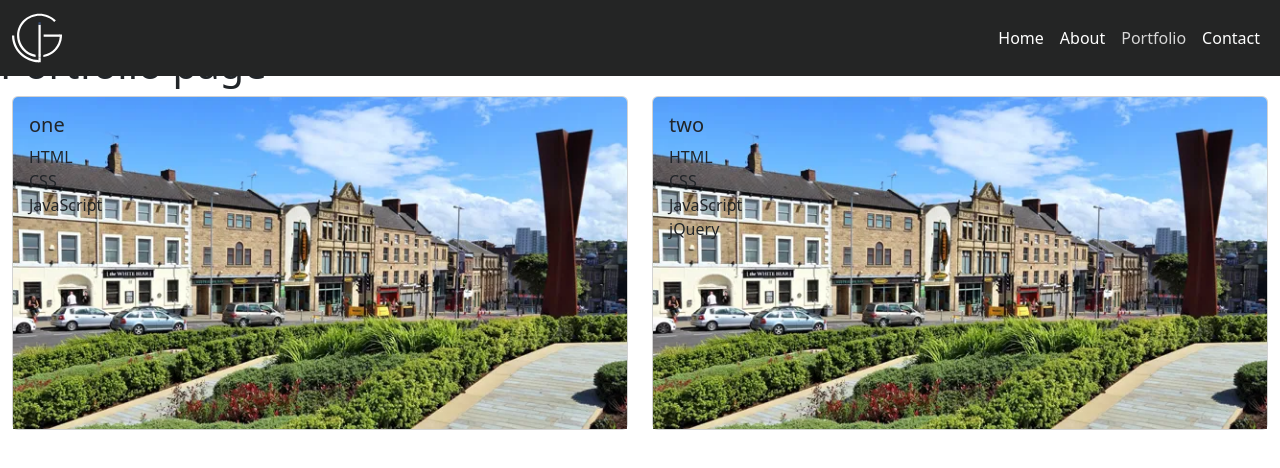
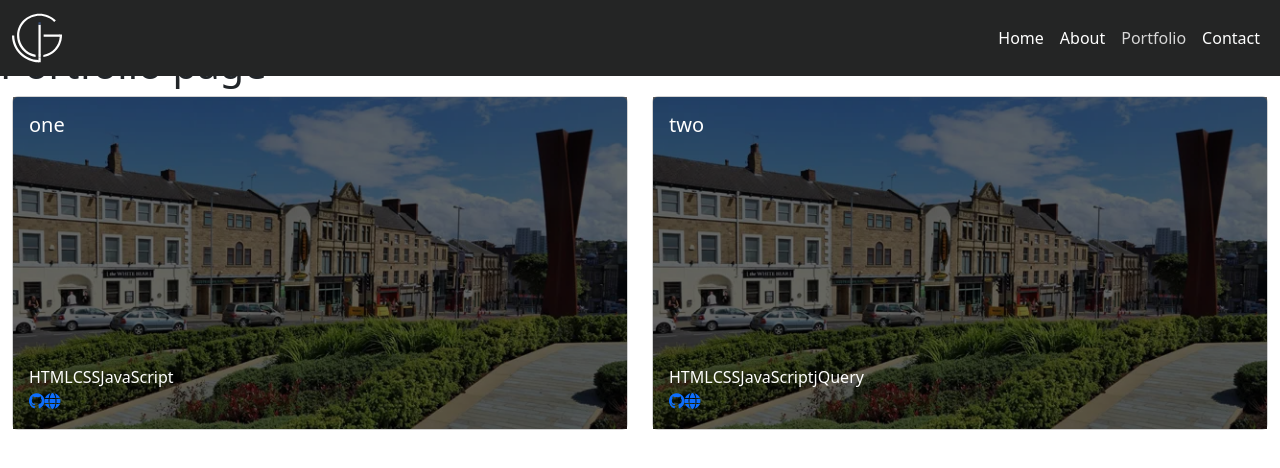
Before and after one commit to Ginjak/Portfolio-With-React, a React (Vite) app: page /portfolio in a window 1280 px wide. Shown: the top 468 px of the page. Built offline with nearby package versions, Linux system fonts and the light colour scheme.

Commit message:
Added dynamic data to project card

```diff
--- a/src/assets/data/projects.json
+++ b/src/assets/data/projects.json
@@ -3,7 +3,7 @@
     "id": 1,
     "title": "one",
     "languages": ["HTML", "CSS", "JavaScript"],
-    "github": "ginjak",
+    "github": "Portfolio-With-React",
     "link": "https://google.co.uk",
     "description": "short description of project",
     "image": "/src/assets/img/barnsley.webp"
--- a/src/components/Projects/index.jsx
+++ b/src/components/Projects/index.jsx
@@ -1,6 +1,7 @@
 import React from "react";
 import { useState, useEffect } from "react";
 import portfolioData from "../../assets/data/projects.json";
+import "./project.css";
 function Projects() {
   const [projects, setProjects] = useState([]);
   useEffect(() => {
@@ -14,24 +15,36 @@ function Projects() {
         <div className="row row-cols-1 row-cols-md-2 g-4">
           {projects.map((project) => {
             return (
-              <div className="col" key={project.id}>
-                <div className="card">
+              <div className="col project" key={project.id}>
+                <div className="card position-relative">
                   <img
                     src={project.image}
                     className="card-img-top"
                     alt="card-image"
                   ></img>
-                  <div className="card-img-overlay">
-                    <h5 className="card-title">{project.title}</h5>
-                    <div className="info-wraper">
-                      <div className="languages">
+                  <div className="card-img-overlay d-flex flex-column justify-content-between">
+                    <h5 className="card-title position-relative text-white">
+                      {project.title}
+                    </h5>
+                    <div className="info-wraper text-white">
+                      <div className="languages d-flex">
                         {project.languages.map((value, index) => (
                           <div key={index} className="button">
                             {value}
                           </div>
                         ))}
                       </div>
-                      <div className="links"></div>
+                      <div className="links">
+                        <a
+                          href={"https://github.com/Ginjak/" + project.github}
+                          target="_blank"
+                        >
+                          <i class="fa-brands fa-github"></i>
+                        </a>
+                        <a href={project.link} target="_blank">
+                          <i class="fa-solid fa-globe"></i>
+                        </a>
+                      </div>
                     </div>
                   </div>
                 </div>
--- /dev/null
+++ b/src/components/Projects/project.css
@@ -0,0 +1,8 @@
+.project .card:before {
+  content: "";
+  position: absolute;
+  width: 100%;
+
+  height: 100%;
+  background: rgba(0, 0, 0, 0.6);
+}
```
